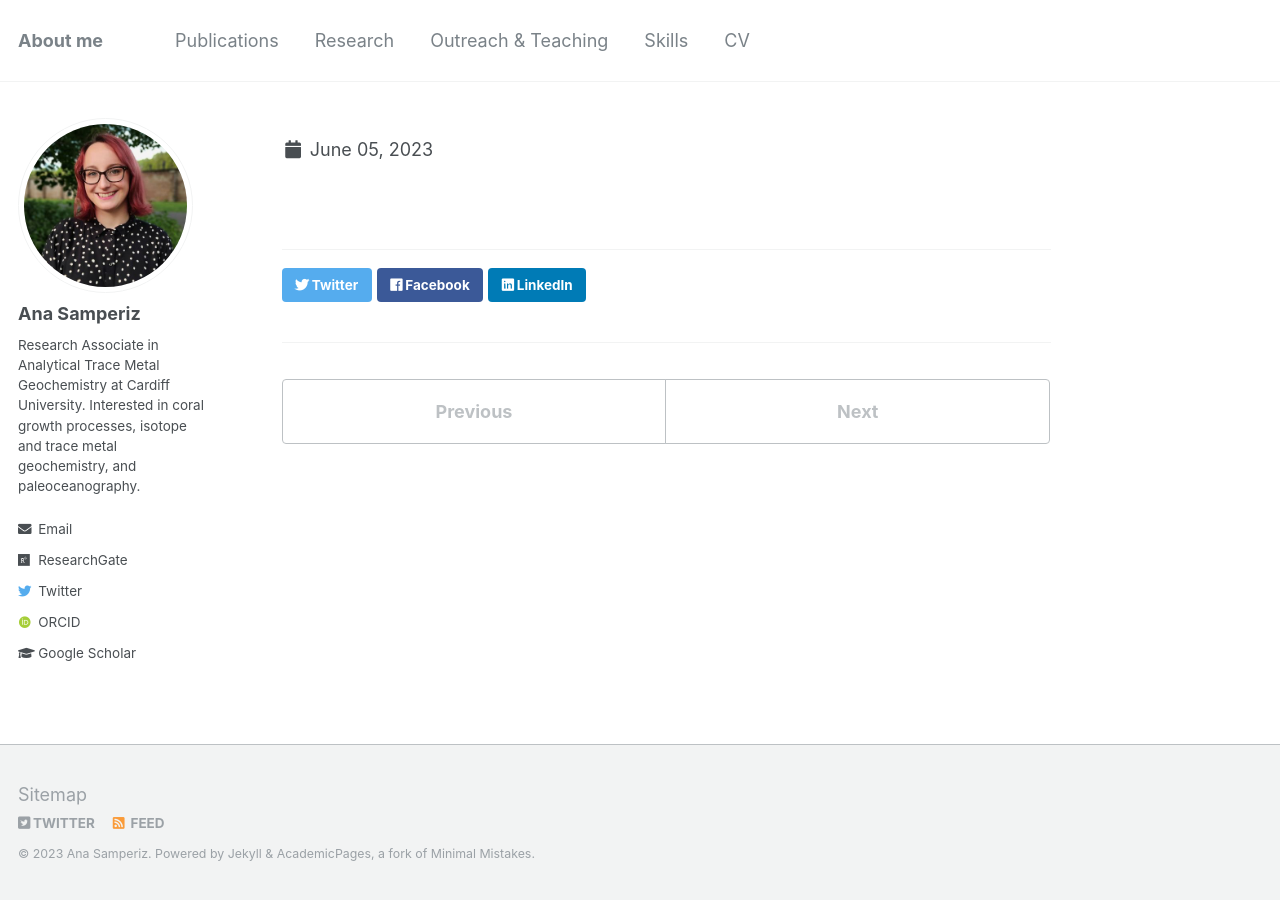
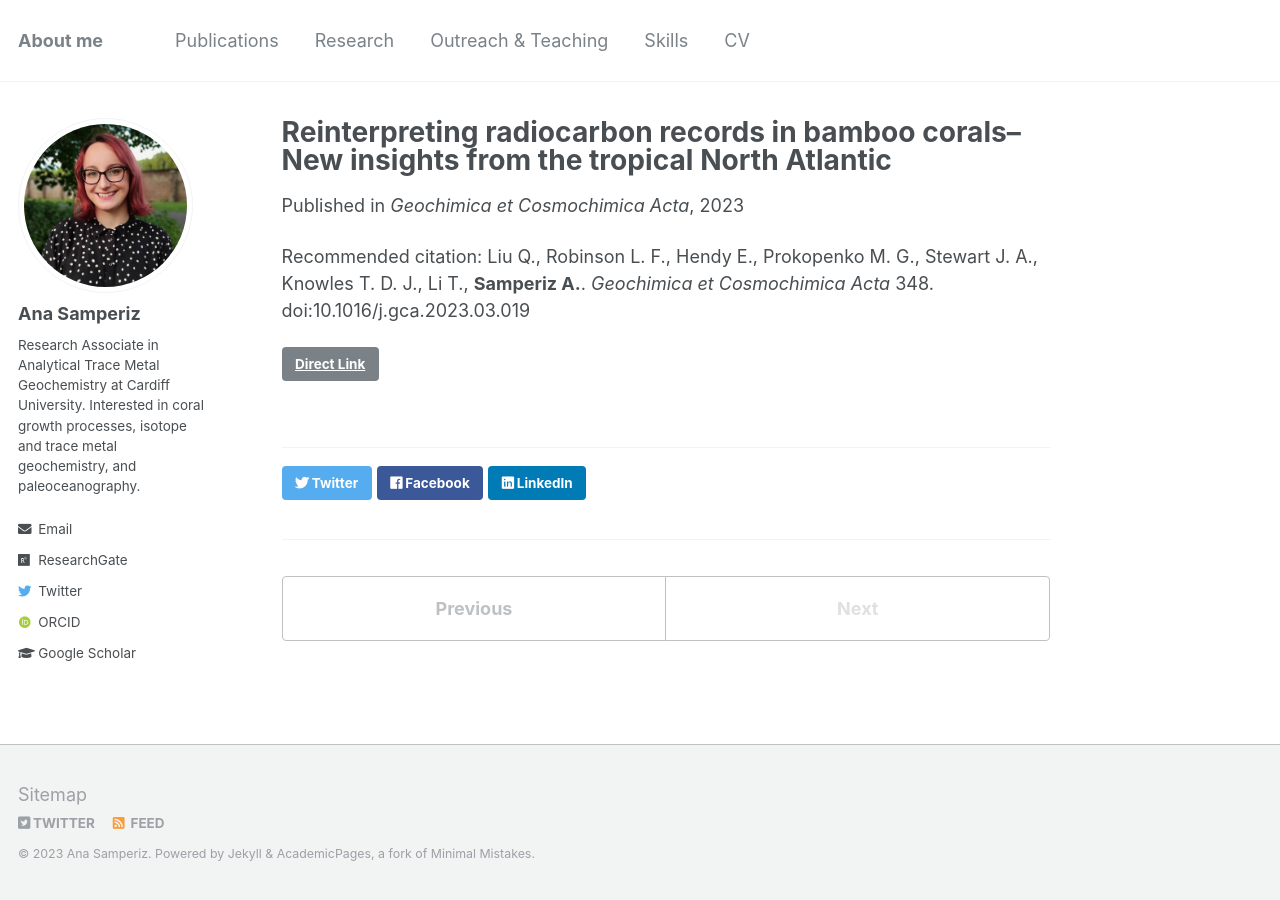
Before and after one commit to anasamperiz/anasamperiz.github.io, a Jekyll site: the page built from _publications/20230501_Liu.md, in a window 1280 px wide. Built offline with Jekyll 4.4.1, drawn with Linux system fonts in a browser that asks for light colours; some web fonts are replaced.

Commit message:
Update 20230501_Liu.md

```diff
--- a/_publications/20230501_Liu.md
+++ b/_publications/20230501_Liu.md
@@ -6,5 +6,5 @@ date: 2023-05-01
 venue: 'Geochimica et Cosmochimica Acta'
 paperurl:
 link: 'https://doi.org/10.1016/j.gca.2023.03.019'
-citation: 'Liu Q., Robinson L. F., Hendy E., Prokopenko M. G., Stewart J. A., Knowles T. D. J., Li T., <b>Samperiz A.</b>. <i>Geochimica et Cosmochimica Acta</i> 348. doi:10.1016/j.gca.2023.03.019
+citation: 'Liu Q., Robinson L. F., Hendy E., Prokopenko M. G., Stewart J. A., Knowles T. D. J., Li T., <b>Samperiz A.</b>. <i>Geochimica et Cosmochimica Acta</i> 348. doi:10.1016/j.gca.2023.03.019'
 ---
```
